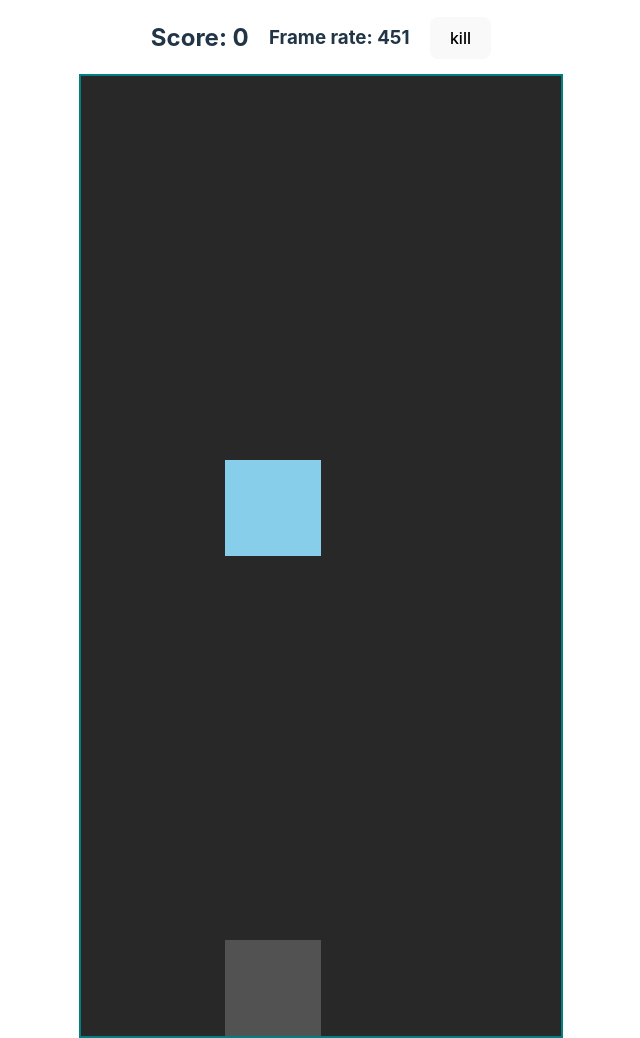
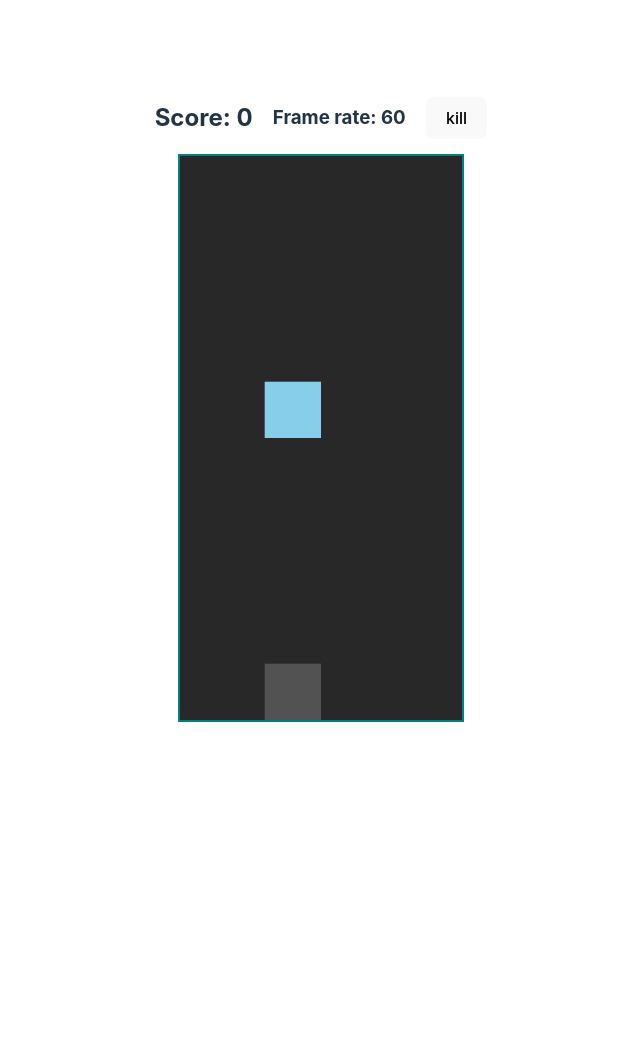
Before and after one commit to geouno/prueba-tecnica-tetris-vanilla, a website built with Vite: page index.html in a window 1280 px wide. Shown: the whole page, without its empty margins (319-959 px from the left). After the commit the page ends 800 px from the top, so only its background shows below. Built offline with nearby package versions, Linux system fonts and the light colour scheme.

Commit message:
added adaptive resizing

```diff
--- a/index.html
+++ b/index.html
@@ -13,7 +13,9 @@
 				<h3 style="text-align: center;">Frame rate: <span id="frame-rate-span">0</span></h3>
 				<button id="kill">kill</button>
 			</div>
-			<canvas id="tetris-canvas"></canvas>
+			<div id="canvas-wrapper-div">
+				<canvas id="tetris-canvas"></canvas>
+			</div>
 			<div id="game-over-div">
 				<span id="game-over-span">rest in rip</span>
 				<button id="restart-button">Restart Game</button>
--- a/src/main.ts
+++ b/src/main.ts
@@ -10,16 +10,16 @@ canvas.height = CANVAS_HEIGHT;
 canvas.width = CANVAS_WIDTH;
 context.scale(BLOCK_SIZE, BLOCK_SIZE);
 
-const DIM_ALPHA = 0.625;
+const DIM_ALPHA: number = 0.625;
 let GAME_OVER: boolean = false;
 document.getElementById("game-over-div")!.style.display = "none";
 document.getElementById("kill")!.addEventListener("click", function() {
 	GAME_OVER = true;
 });
 
-let frame_count = 0;
-let frame_count_array = Array(2000).fill(0);
-let score = 0;
+let frame_count: number = 0;
+let frame_count_array: number[] = Array(2000).fill(0);
+let score: number = 0;
 
 const colors = [
 	"white",
@@ -301,6 +301,11 @@ function render_piece(piece: TetrisPiece): void {
 	}
 }
 
+const stats_div = document.getElementById("stats-div")!;
+const score_span = document.getElementById("score-span")!;
+const game_over_div = document.getElementById("game-over-div")!;
+const frame_rate_span = document.getElementById("frame-rate-span")!;
+
 function render() {
 	context.fillStyle = "#282828";
 	context.fillRect(0, 0, BOARD_WIDTH, BOARD_HEIGHT);
@@ -326,19 +331,21 @@ function render() {
 		context.fillStyle = `rgba(0, 0, 0, ${DIM_ALPHA})`;
 		context.fillRect(0, 0, BOARD_WIDTH, BOARD_HEIGHT);
 
-		document.getElementById("game-over-div")!.style.display = "flex";
+		game_over_div.style.display = "flex";
 		restart_button.focus();
 	}
 
-	document.querySelector("#score-span")!.innerHTML = `${score}`;
+	score_span.innerHTML = `${score}`;
 
-	const millis = performance.now();
-	document.querySelector("#frame-rate-span")!.innerHTML = `
+	const millis: number = Math.floor(performance.now());
+	frame_rate_span.innerHTML = `
 		${(++frame_count - frame_count_array[(millis + 1000) % 2000])}
 	`;
 
 	for(let i = 0; i < 30; i++)
 		frame_count_array[(millis + i) % 2000] = frame_count;
+
+	document.documentElement.style.setProperty("--stats-div-height", `${stats_div.offsetHeight}px`);
 }
 
 function update() {
--- a/src/style.css
+++ b/src/style.css
@@ -12,6 +12,9 @@
 	-webkit-font-smoothing: antialiased;
 	-moz-osx-font-smoothing: grayscale;
 	-webkit-text-size-adjust: 100%;
+
+	--game-wrapper-div-height: 80vh;
+	--stats-div-height: 0px;
 }
 
 a {
@@ -32,10 +35,26 @@ body {
 }
 
 #game-wrapper-div {
+	display: flex;
+	flex-direction: column;
 	position: relative;
+	height: var(--game-wrapper-div-height);
+	/* max-height: var(--game-wrapper-div-height); */
+	min-width: 400px;
+	width: 50vw;
+}
+
+#canvas-wrapper-div {
+	display: flex;
+	max-height: calc(var(--game-wrapper-div-height) - var(--stats-div-height));
+	flex-grow: 1;
+	flex-shrink: 1;
 }
 
 #tetris-canvas {
+	margin: 0 auto;
+	max-height: 100%;
+	height: 960px;
 	outline: 2px solid teal;
 }
 
```
